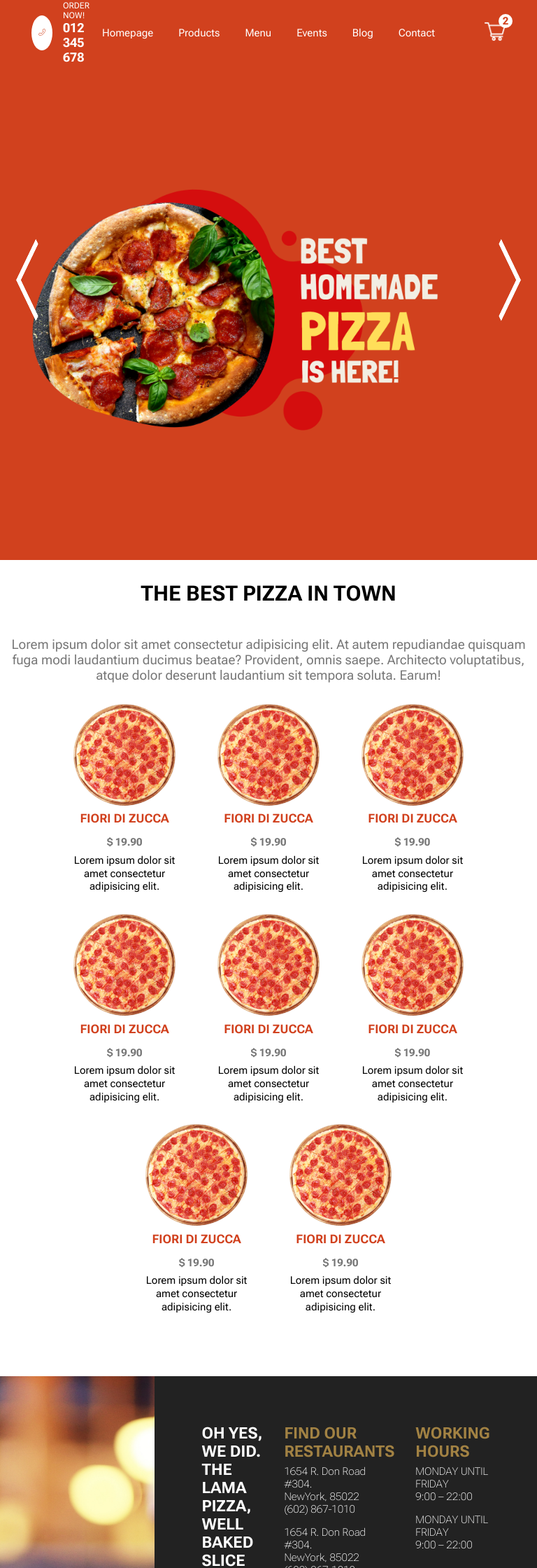
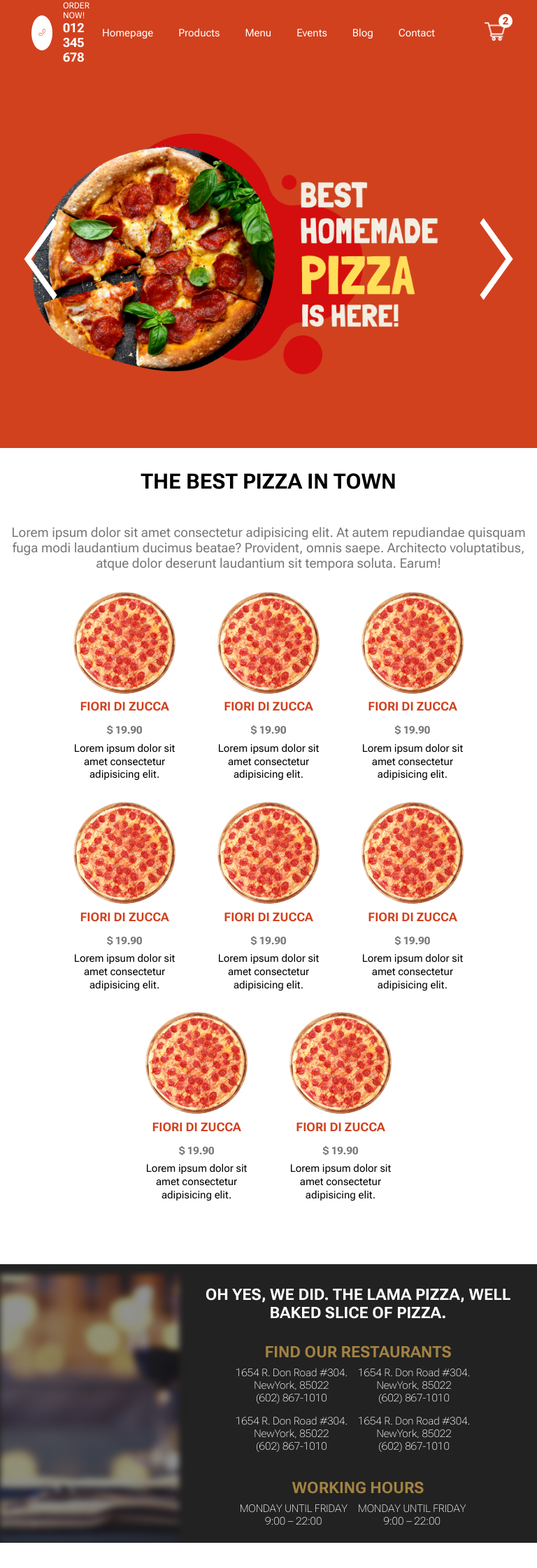
Before and after one commit to IgorLAP/pizza-restaurant, a Next.js app: page / in a window 768 px wide. Shown: the top 2240 px of the page at 70% size. After the commit the page ends 2204 px from the top, so only its background shows below. Built offline with nearby package versions, Linux system fonts and the light colour scheme.

Commit message:
style: final responsiveness for medium devices

```diff
--- a/src/components/Footer/styles.module.scss
+++ b/src/components/Footer/styles.module.scss
@@ -41,10 +41,19 @@
   font-weight: bold;
 }
 
-@media screen and (max-width: 480px) {
+@media screen and (max-width: 820px) {
   .container {
     height: auto;
     padding-top: 1rem;
+    text-align: center;
+
+    .item {
+      justify-content: center;
+      align-items: center;
+      .text {
+        margin-right: 1rem;
+      }
+    }
 
     .item:first-child {
       opacity: .5;
@@ -59,3 +68,9 @@
     }
   }
 }
+
+@media screen and (min-width: 720px) and (max-width: 1024px) {
+  .text:last-child {
+    white-space: nowrap;
+  }
+}
--- a/src/components/Slider/styles.module.scss
+++ b/src/components/Slider/styles.module.scss
@@ -47,3 +47,15 @@
     }
   }
 }
+
+@media screen and (min-width: 481px) and (max-width: 768px) {
+  .container {
+    height: calc(80vh - 6.25rem);
+
+    .arrowContainer {
+      height: 20%;
+      width: 15%;
+      top: -60px;
+    }
+  }
+}
--- a/src/pages/cart/styles.module.scss
+++ b/src/pages/cart/styles.module.scss
@@ -30,7 +30,7 @@
   }
 }
 
-@media screen and (max-width: 480px) {
+@media screen and (max-width: 760px) {
   .container {
     flex-direction: column;
     padding-right: 1rem;
--- a/src/pages/product/style.module.scss
+++ b/src/pages/product/style.module.scss
@@ -119,7 +119,7 @@
   }
 }
 
-@media screen and (max-width: 480px) {
+@media screen and (max-width: 680px) {
   .container {
     height: auto;
     flex-direction: column
```
Also changed, not shown: src/pages/orders/styles.module.scss (+14 -7 lines).
